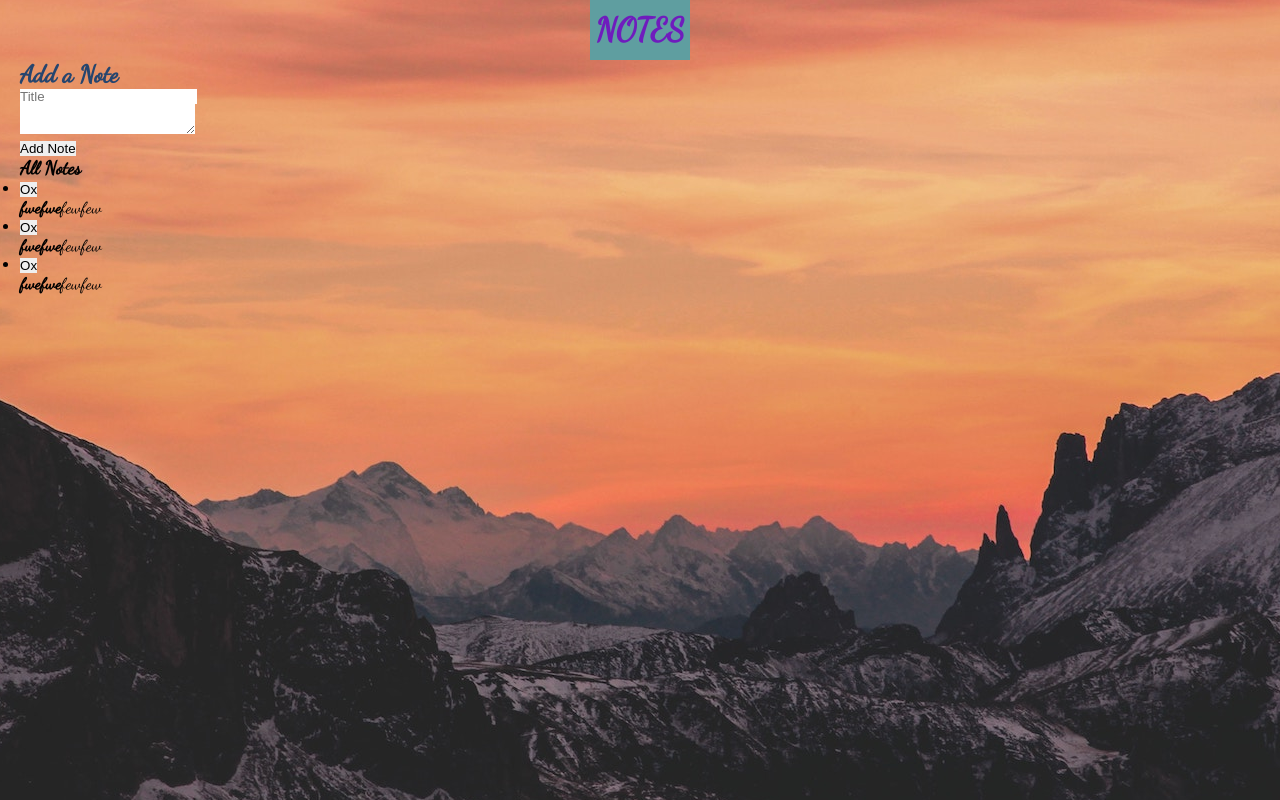
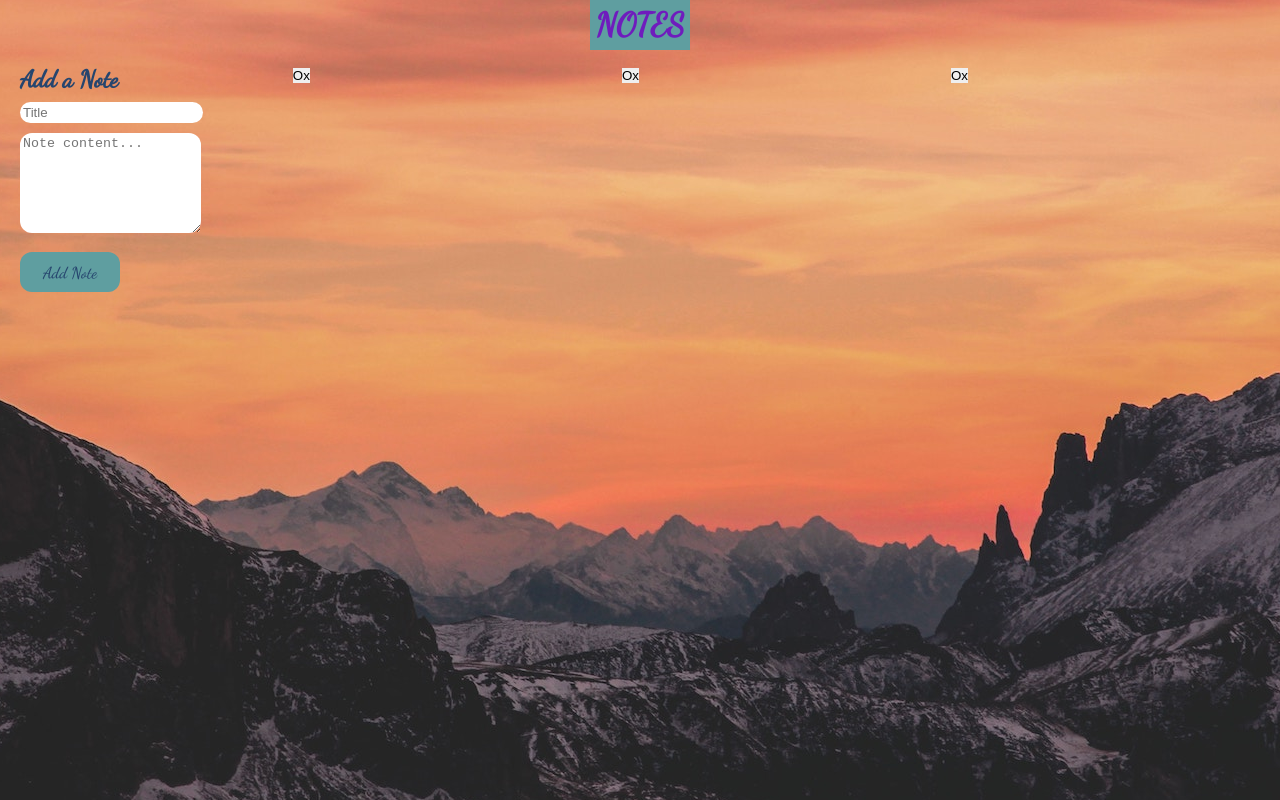
Before and after one commit to recket337/react-notes, a React (Create React App) app in the folder react-notes/: page / in a window 1280 px wide. Built offline with nearby package versions, Linux system fonts and the light colour scheme.

Commit message:
refactor: new component Note

```diff
--- a/react-notes/src/App.css
+++ b/react-notes/src/App.css
@@ -1,8 +1,17 @@
 @import url('https://fonts.googleapis.com/css2?family=Dancing+Script:wght@500&display=swap');
+* {
+  margin: 0;
+  padding: 0;
+  border: 0;
+  box-sizing: border-box;
+  outline: none;
+}
 
 body {
   font-family: 'Dancing Script', cursive;
 }
+
+
 
 .App {
   text-align: center;
--- a/react-notes/src/components/Notes/Form/NotesForm.jsx
+++ b/react-notes/src/components/Notes/Form/NotesForm.jsx
@@ -1,8 +1,7 @@
 import React from "react";
-import s from './NotesForm.module.scss'
+import s from "./NotesForm.module.scss";
 
 export const NotesForm = (props) => {
-
   const handleChangeTitle = (e) => {
     props.updateInputFormTitle(e.target.value);
   };
@@ -17,7 +16,7 @@ export const NotesForm = (props) => {
   };
 
   return (
-    <div className={s.form}>
+    <React.Fragment>
       <h2 className={s.headline}>Add a Note</h2>
       <form onSubmit={handleSubmission}>
         <input
@@ -32,12 +31,15 @@ export const NotesForm = (props) => {
         <textarea
           className={s.textarea}
           name="content"
+          placeholder="Note content..."
           value={props.content}
           onChange={handleChangeContent}
         ></textarea>
         <br />
-        <button type="submit">Add Note</button>
+        <button className={s.formButton} type="submit">
+          Add Note
+        </button>
       </form>
-    </div>
+    </React.Fragment>
   );
 };
--- a/react-notes/src/components/Notes/Form/NotesForm.module.scss
+++ b/react-notes/src/components/Notes/Form/NotesForm.module.scss
@@ -1,8 +1,5 @@
 $txtcolor: rgb(38, 69, 110);
-
-.form {
-  width: 20%;
-}
+$objcolor: rgb(111, 28, 189);
 
 .headline {
   color: $txtcolor;
@@ -11,6 +8,9 @@ $txtcolor: rgb(38, 69, 110);
 .titleInput {
   display: block;
   color: $txtcolor;
+  border-radius: 12px;
+  padding: 3px;
+  margin-top: 8px;
 
   .titleInput::-webkit-input-placeholder {
     color: $txtcolor;
@@ -24,5 +24,20 @@ $txtcolor: rgb(38, 69, 110);
 }
 
 .textarea {
+  margin-top: 10px;
+  display: block;
   color: $txtcolor;
+  border-radius: 12px;
+  padding: 3px;
+  height: 100px;
 }
+
+.formButton {
+  width: 100px;
+  height: 40px;
+  color: $txtcolor;
+  border-radius: 12px;
+  font-family: 'Dancing Script', cursive;
+  font-size: 16px;
+  background-color: cadetblue;
+}
--- /dev/null
+++ b/react-notes/src/components/Notes/Note/Note.jsx
@@ -0,0 +1,64 @@
+import React, { Component } from "react";
+import s from "./Note.module.scss";
+
+export class Note extends Component {
+  constructor(props) {
+    super(props);
+
+    this.state = {
+      editTitle: props.title,
+      editContent: props.content,
+    };
+  }
+
+  handleChange = (e) => {
+    this.setState({ [e.target.name]: e.target.value });
+  };
+
+  handleSubmission = (e) => {
+    let { title, content } = this.state;
+    this.props.addNote(title, content);
+
+    this.setState({ title: '', content: '' });
+  };
+
+  onRemoveNote = (index) => {
+    this.props.removeNote(index);
+  };
+  onEditNote = (index) => {
+    this.props.editNote(index);
+  };
+
+  render(){
+    return (
+      <li>
+        {this.props.editMode ? (
+          <React.Fragment>
+            <input
+              value={this.props.title}
+              onChange={this.handleChange}
+              placeholder="title"
+            />
+            <input
+              value={this.props.content}
+              onChange={this.handleChange}
+              placeholder="content"
+            />
+
+            <button
+              onClick={() => this.props.confirmEdit(this.props.id, this.state.title, this.state.content)}
+            >
+              SUBMIT
+            </button>
+            <button onClick={() => this.props.toggleEditMode()}>CANCEL</button>
+          </React.Fragment>
+        ) : (
+          <React.Fragment>
+            <button onClick={() => this.onEditNote(this.props.id)}>O</button>
+            <button onClick={() => this.onRemoveNote(this.props.id)}>x</button>
+          </React.Fragment>
+        )}
+      </li>
+    );
+  }
+};
--- a/react-notes/src/components/Notes/Notes.jsx
+++ b/react-notes/src/components/Notes/Notes.jsx
@@ -1,7 +1,7 @@
-import React, { Component } from 'react';
-import NotesForm from './Form/NotesFormContainer';
-import NotesList from './NotesList/NotesListContainer';
-import s from './Notes.module.scss'
+import React, { Component } from "react";
+import NotesForm from "./Form/NotesFormContainer";
+import NotesList from "./NotesList/NotesListContainer";
+import s from "./Notes.module.scss";
 
 export class Notes extends Component {
   render() {
@@ -10,8 +10,14 @@ export class Notes extends Component {
         <header className={s.header}>
           <h1 className={s.headline}>NOTES</h1>
         </header>
-        <NotesForm />
-        <NotesList />
+        <div className={s.main}>
+          <section className={s.notesForm}>
+            <NotesForm />
+          </section>
+          <section className={s.notesList}>
+            <NotesList />
+          </section>
+        </div>
       </div>
     );
   }
--- a/react-notes/src/components/Notes/Notes.module.scss
+++ b/react-notes/src/components/Notes/Notes.module.scss
@@ -9,10 +9,22 @@
     display: flex;
     justify-content: center;
     align-items: center;
-    height: 60px;
+    height: 50px;
     width: 100px;
+    margin-bottom: 15px;
     .headline {
       color:rgb(111, 28, 189)
     }
   }
+  .main {
+    display: flex;
+    justify-content: space-between;
+    .notesForm {
+      width: 18%;
+    }
+    .notesList {
+      width: 78%;
+    }
+  }
+
 }
--- a/react-notes/src/components/Notes/NotesList/NotesList.jsx
+++ b/react-notes/src/components/Notes/NotesList/NotesList.jsx
@@ -1,57 +1,12 @@
-import s from './NotesList.module.scss'
+import s from "./NotesList.module.scss";
+import { Note } from "./../Note/Note"
 import React from "react";
 
+
+
 export const NotesList = (props) => {
-  const onRemoveNote = (index) => {
-    props.removeNote(index);
-  };
-  const onEditNote = (index) => {
-    props.editNote(index);
-  };
+  console.log(props);
+  const notesItems = props.notes.map((note, index) => <Note key={index} />);
 
-  const handleChangeTitle = (e) => {
-    props.updateEditModeTitle(e.target.value);
-  };
-
-  const handleChangeContent = (e) => {
-    props.updateEditModeContent(e.target.value);
-  };
-
-  console.log(props);
-
-  const notesItems = props.notes.map((note, index) => (
-    <li key={index}>
-      {note.editMode ? (
-        <React.Fragment>
-
-          <input value={props.title} onChange={handleChangeTitle} placeholder="title" />
-          <input value={props.content} onChange={handleChangeContent} placeholder="content" />
-
-          <button
-            onClick={() => props.confirmEdit(index, props.title, props.content)}
-          >
-            SUBMIT
-          </button>
-          <button onClick={() => props.toggleEditMode()}>CANCEL</button>
-
-        </React.Fragment>
-      ) : (
-        <React.Fragment>
-          <button onClick={() => onEditNote(index)}>O</button>
-
-          <button onClick={() => onRemoveNote(index)}>x</button>
-        </React.Fragment>
-      )}
-      <br />
-      <b>{note.title}</b>
-      <span>{note.content}</span>
-    </li>
-  ));
-
-  return (
-    <React.Fragment>
-      <h3>All Notes</h3>
-      <ul>{notesItems}</ul>
-    </React.Fragment>
-  );
-};
+  return <ul>{notesItems}</ul>;
+}
--- a/react-notes/src/components/Notes/NotesList/NotesList.module.scss
+++ b/react-notes/src/components/Notes/NotesList/NotesList.module.scss
@@ -0,0 +1,7 @@
+ul {
+  list-style-type: none;
+  width: 100%;
+  display: grid;
+  grid-template-columns: repeat(auto-fit, minmax(30%, 1fr));
+  grid-gap: 20px;
+}
--- a/react-notes/src/components/Notes/NotesList/NotesListContainer.js
+++ b/react-notes/src/components/Notes/NotesList/NotesListContainer.js
@@ -4,8 +4,6 @@ import { connect } from 'react-redux';
 
 
 const mapStateToProps = (state) => ({
-  title: state.notes.editModeTitle,
-  content: state.notes.editModeContent,
   notes: state.notes.notesData,
   editModeIsON: state.notes.editModeIsON,
 });
--- a/react-notes/src/redux/reducers/notesReducer.js
+++ b/react-notes/src/redux/reducers/notesReducer.js
@@ -17,10 +17,11 @@ const initialState = {
   editModeContent: '',
   editModeIsON: false,
   notesData: [
-    { title: 'fwefwe', content: 'fewfew', hashtags: [], editMode: false },
-    { title: 'fwefwe', content: 'fewfew', hashtags: [], editMode: false },
-    { title: 'fwefwe', content: 'fewfew', hashtags: [], editMode: false },
+    { id: 0, title: 'fwefwe', content: 'fewfew', hashtags: [], editMode: false },
+    { id: 1, title: 'fwefwe', content: 'fewfew', hashtags: [], editMode: false },
+    { id: 2, title: 'fwefwe', content: 'fewfew', hashtags: [], editMode: false },
   ],
+  result: [],
 };
 
 export function notesReducer(state = initialState, action) {
@@ -31,6 +32,7 @@ export function notesReducer(state = initialState, action) {
         notesData: [
           ...state.notesData,
           {
+            id: state.notesData.length,
             title: action.title,
             content: action.content,
             hashtags: action.content.split(' ').filter((i) => i[0] === '#'),
```
Also changed, not shown: react-notes/src/assets/img/367f918571959eb12d9143db08c39833.gif (deleted), react-notes/src/components/Notes/Note/Note.module.scss (added).
